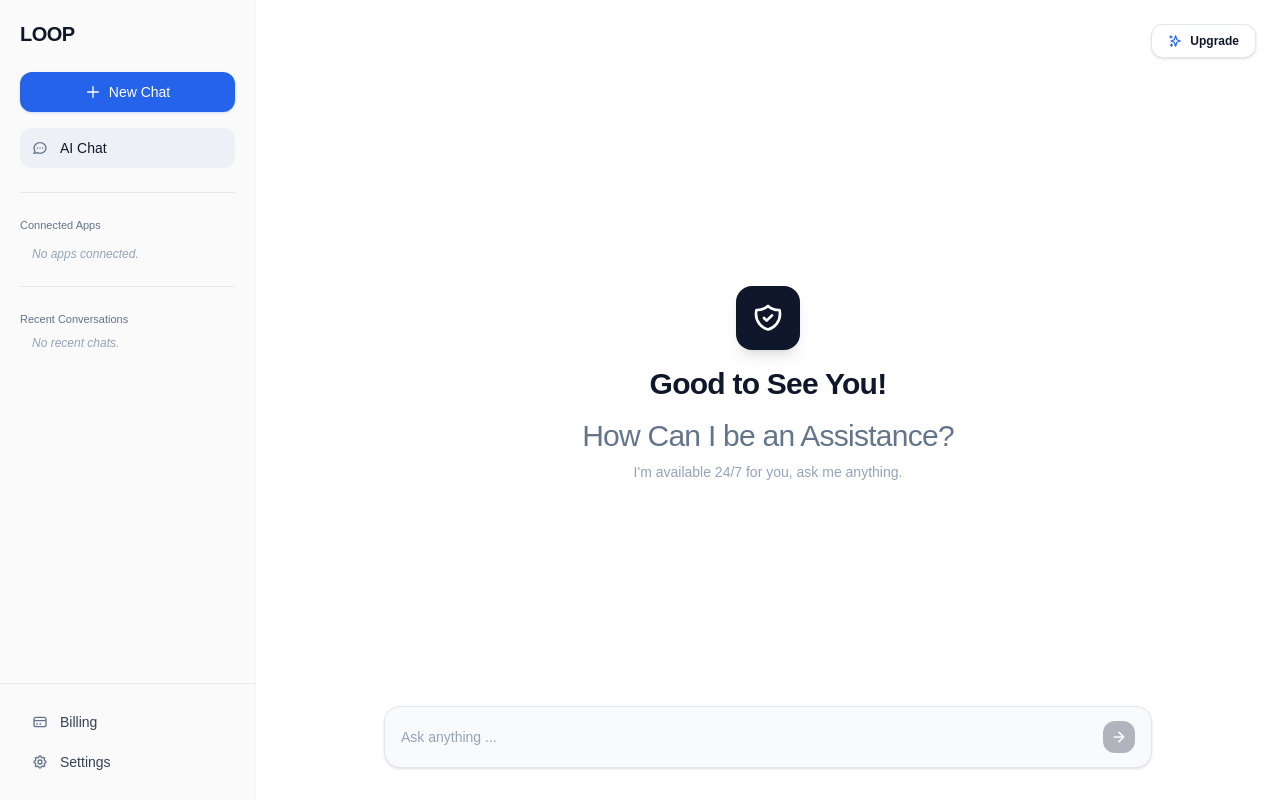
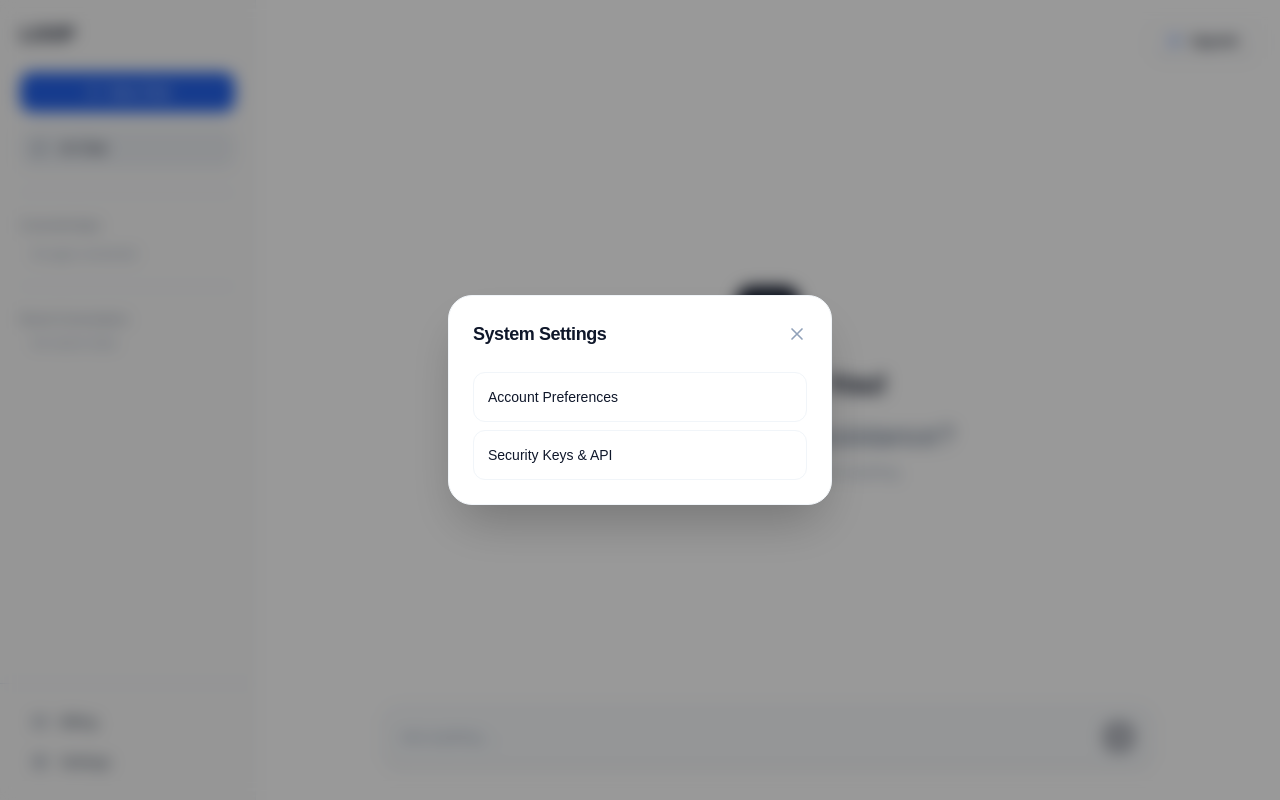
Before and after one commit to aminfxjamal-netizen/loopv1, a Next.js app: page /workspace in a window 1280 px wide. Both pictures are taken after a click on the button "Settings". Built offline with nearby package versions, Linux system fonts and the light colour scheme.

Commit message:
feat: implement persistent connected apps and workspace settings modal

```diff
--- a/app/workspace/page.tsx
+++ b/app/workspace/page.tsx
@@ -16,14 +16,57 @@ interface ConnectedApp {
   icon: string;
 }
 
+// --- Settings Modal Component ---
+interface SettingsModalProps {
+  isOpen: boolean;
+  onClose: () => void;
+  onDisconnect: () => void;
+  hasAppsConnected: boolean;
+}
+
+const SettingsModal = ({ isOpen, onClose, onDisconnect, hasAppsConnected }: SettingsModalProps) => {
+  if (!isOpen) return null;
+  return (
+    <div className="fixed inset-0 z-50 flex items-center justify-center p-4 bg-black/40 backdrop-blur-sm animate-in fade-in duration-200">
+      <div className="bg-white rounded-3xl shadow-2xl w-full max-w-sm p-6 border border-slate-100 text-[#0F172A]">
+        <div className="flex justify-between items-center mb-6">
+          <h2 className="text-lg font-bold tracking-tight">System Settings</h2>
+          <button onClick={onClose} className="text-slate-400 hover:text-slate-600 transition">
+            <svg className="w-5 h-5" fill="none" stroke="currentColor" viewBox="0 0 24 24"><path strokeLinecap="round" strokeLinejoin="round" strokeWidth="2" d="M6 18L18 6M6 6l12 12"></path></svg>
+          </button>
+        </div>
+        <div className="space-y-2">
+          <button className="w-full text-left p-3.5 rounded-xl hover:bg-slate-50 transition text-sm font-medium border border-slate-100">
+            Account Preferences
+          </button>
+          <button className="w-full text-left p-3.5 rounded-xl hover:bg-slate-50 transition text-sm font-medium border border-slate-100">
+            Security Keys & API
+          </button>
+          {hasAppsConnected && (
+            <button
+              onClick={onDisconnect}
+              className="w-full text-left p-3.5 rounded-xl bg-red-50 hover:bg-red-100 text-red-600 transition text-sm font-semibold flex items-center justify-between"
+            >
+              Disconnect Google Workspace
+              <svg className="w-4 h-4" fill="none" stroke="currentColor" viewBox="0 0 24 24"><path strokeLinecap="round" strokeLinejoin="round" strokeWidth="2" d="M17 16l4-4m0 0l-4-4m4 4H7m6 4v1a3 3 0 01-3 3H6a3 3 0 01-3-3V7a3 3 0 013-3h4a3 3 0 013 3v1"></path></svg>
+            </button>
+          )}
+        </div>
+      </div>
+    </div>
+  );
+};
+
+// --- Main Workspace Page ---
 export default function WorkspacePage() {
+  const [isSettingsOpen, setIsSettingsOpen] = useState(false);
   const [inputValue, setInputValue] = useState("");
   const [isProcessing, setIsProcessing] = useState(false);
   const [isSending, setIsSending] = useState(false);
 
-  // Real dynamic states - initialized empty
   const [connectedApps, setConnectedApps] = useState<ConnectedApp[]>([]);
   const [recentHistory, setRecentHistory] = useState<string[]>([]);
+  const [stagedAction, setStagedAction] = useState<StagedAction | null>(null);
 
   const [toast, setToast] = useState<{ show: boolean; message: string; type: "success" | "error" }>({
     show: false,
@@ -31,24 +74,38 @@ export default function WorkspacePage() {
     type: "success",
   });
 
-  const [stagedAction, setStagedAction] = useState<StagedAction | null>(null);
-
+  // Load and manage connections persistently
   useEffect(() => {
     if (typeof window !== "undefined") {
+      // 1. Check if they just got redirected from auth oauth link
       const params = new URLSearchParams(window.location.search);
+      const standardApps = [
+        { name: "Gmail", color: "text-red-500", bg: "bg-red-50", icon: "M3 8l7.89 5.26a2 2 0 002.22 0L21 8M5 19h14a2 2 0 002-2V7a2 2 0 00-2-2H5a2 2 0 00-2 2v10a2 2 0 002 2z" },
+        { name: "Google Drive", color: "text-emerald-500", bg: "bg-emerald-50", icon: "M4 16v1a3 3 0 003 3h10a3 3 0 003-3v-1m-4-8l-4-4m0 0L8 8m4-4v12" },
+        { name: "Calendar", color: "text-blue-500", bg: "bg-blue-50", icon: "M8 7V3m8 4V3m-9 8h10M5 21h14a2 2 0 002-2V7a2 2 0 00-2-2H5a2 2 0 00-2 2v12a2 2 0 002 2z" }
+      ];
+
       if (params.get("google") === "connected") {
         window.history.replaceState({}, document.title, window.location.pathname);
-
-        setConnectedApps([
-          { name: "Gmail", color: "text-red-500", bg: "bg-red-50", icon: "M3 8l7.89 5.26a2 2 0 002.22 0L21 8M5 19h14a2 2 0 002-2V7a2 2 0 00-2-2H5a2 2 0 00-2 2v10a2 2 0 002 2z" },
-          { name: "Google Drive", color: "text-emerald-500", bg: "bg-emerald-50", icon: "M4 16v1a3 3 0 003 3h10a3 3 0 003-3v-1m-4-8l-4-4m0 0L8 8m4-4v12" },
-          { name: "Calendar", color: "text-blue-500", bg: "bg-blue-50", icon: "M8 7V3m8 4V3m-9 8h10M5 21h14a2 2 0 002-2V7a2 2 0 00-2-2H5a2 2 0 00-2 2v12a2 2 0 002 2z" }
-        ]);
-
+        localStorage.setItem("loop_google_connected", "true");
+        setConnectedApps(standardApps);
         triggerToast("Google Workspace linked successfully.", "success");
+      } else {
+        // 2. Check if localstorage already knows they are verified/connected
+        const wasConnected = localStorage.getItem("loop_google_connected");
+        if (wasConnected === "true") {
+          setConnectedApps(standardApps);
+        }
       }
     }
   }, []);
+
+  const handleDisconnectWorkspace = () => {
+    localStorage.removeItem("loop_google_connected");
+    setConnectedApps([]);
+    setIsSettingsOpen(false);
+    triggerToast("Workspace connections revoked securely.", "error");
+  };
 
   const triggerToast = (message: string, type: "success" | "error") => {
     setToast({ show: true, message, type });
@@ -68,7 +125,6 @@ export default function WorkspacePage() {
         emailBody: "Hi Team,\n\nI have securely deployed our core communication nodes. The human-in-the-loop security protocols are fully online.\n\nBest,\nOperator",
       });
       setIsProcessing(false);
-
       setRecentHistory(prev => [inputValue, ...prev]);
       setInputValue("");
     }, 800);
@@ -86,12 +142,10 @@ export default function WorkspacePage() {
       });
 
       const data = await response.json();
-
       if (!response.ok) throw new Error(data.error || "Operational failure during dispatch sequence.");
 
       triggerToast("Action approved. Message securely dispatched.", "success");
       setStagedAction(null);
-
     } catch (error: any) {
       console.error("Dispatch Error:", error);
       triggerToast(error.message || "Failed to clear security gate.", "error");
@@ -103,6 +157,15 @@ export default function WorkspacePage() {
   return (
     <div className="min-h-screen bg-white text-[#0F172A] font-sans antialiased flex selection:bg-blue-50 selection:text-[#2563EB]">
 
+      {/* Settings Modal Layer */}
+      <SettingsModal
+        isOpen={isSettingsOpen}
+        onClose={() => setIsSettingsOpen(false)}
+        onDisconnect={handleDisconnectWorkspace}
+        hasAppsConnected={connectedApps.length > 0}
+      />
+
+      {/* Toast Alert Notifications */}
       {toast.show && (
         <div className={`fixed top-6 right-6 z-50 flex items-center gap-3 px-4 py-3.5 rounded-xl border text-xs font-medium shadow-sm transition-all duration-300 animate-in fade-in slide-in-from-top-4 ${
           toast.type === "success" ? "bg-slate-900 border-slate-800 text-white" : "bg-red-50 border-red-200 text-red-600"
@@ -115,17 +178,12 @@ export default function WorkspacePage() {
       {/* Advanced Light-Themed Sidebar */}
       <aside className="w-64 border-r border-[#F1F5F9] bg-[#FAFAFA] flex flex-col justify-between shrink-0 hidden md:flex h-screen overflow-y-auto scrollbar-none">
         <div className="p-5 space-y-6">
-
           <div className="space-y-4">
-            <div className="text-xl font-bold tracking-tight text-[#0F172A] mb-6">
-              LOOP
-            </div>
-
+            <div className="text-xl font-bold tracking-tight text-[#0F172A] mb-6">LOOP</div>
             <button className="w-full bg-[#2563EB] hover:bg-blue-700 text-white py-2.5 rounded-xl font-medium text-sm transition flex items-center justify-center gap-2 shadow-sm shadow-blue-500/20">
               <svg className="w-4 h-4" fill="none" stroke="currentColor" viewBox="0 0 24 24"><path strokeLinecap="round" strokeLinejoin="round" strokeWidth="2" d="M12 4v16m8-8H4"></path></svg>
               New Chat
             </button>
-
             <button className="w-full flex items-center justify-between px-3 py-2.5 bg-slate-200/50 rounded-xl text-sm font-medium text-[#0F172A] hover:bg-slate-200 transition">
               <div className="flex items-center gap-3">
                 <svg className="w-4 h-4 text-[#64748B]" fill="none" stroke="currentColor" viewBox="0 0 24 24"><path strokeLinecap="round" strokeLinejoin="round" strokeWidth="2" d="M8 12h.01M12 12h.01M16 12h.01M21 12c0 4.418-4.03 8-9 8a9.863 9.863 0 01-4.255-.949L3 20l1.395-3.72C3.512 15.042 3 13.574 3 12c0-4.418 4.03-8 9-8s9 3.582 9 8z"></path></svg>
@@ -139,16 +197,15 @@ export default function WorkspacePage() {
           {/* DYNAMIC Connected Apps Section */}
           <div className="space-y-2.5">
             <div className="text-[11px] font-medium text-[#64748B] mb-3">Connected Apps</div>
-
             {connectedApps.length === 0 ? (
               <div className="text-xs text-[#94A3B8] px-3 italic">No apps connected.</div>
             ) : (
               connectedApps.map((app, i) => (
-                <button key={i} className="w-full flex items-center gap-3 px-3 py-2 rounded-xl text-sm font-medium text-[#334155] hover:bg-slate-200/50 transition">
-                  <div className={`w-6 h-6 rounded-md flex items-center justify-center ${app.bg} ${app.color}`}>
+                <button key={i} className="w-full flex items-center gap-3 px-3 py-2 rounded-xl text-sm font-medium text-[#334155] hover:bg-slate-200/50 transition text-left">
+                  <div className={`w-6 h-6 rounded-md flex items-center justify-center ${app.bg} ${app.color} shrink-0`}>
                     <svg className="w-3.5 h-3.5" fill="none" stroke="currentColor" viewBox="0 0 24 24"><path strokeLinecap="round" strokeLinejoin="round" strokeWidth="2" d={app.icon}></path></svg>
                   </div>
-                  {app.name}
+                  <span className="truncate">{app.name}</span>
                 </button>
               ))
             )}
@@ -159,7 +216,6 @@ export default function WorkspacePage() {
           {/* DYNAMIC Recent Conversations */}
           <div className="space-y-1">
             <div className="text-[11px] font-medium text-[#64748B] mb-2">Recent Conversations</div>
-
             {recentHistory.length === 0 ? (
               <div className="text-xs text-[#94A3B8] px-3 italic">No recent chats.</div>
             ) : (
@@ -173,22 +229,24 @@ export default function WorkspacePage() {
           </div>
         </div>
 
-        {/* Bottom Settings & Billing */}
+        {/* Bottom Actions */}
         <div className="p-5 border-t border-[#E2E8F0] space-y-1">
-          <button className="w-full flex items-center gap-3 px-3 py-2 rounded-xl hover:bg-slate-200/50 transition group text-sm text-[#334155] font-medium group-hover:text-[#0F172A]">
+          <button className="w-full flex items-center gap-3 px-3 py-2 rounded-xl hover:bg-slate-200/50 transition group text-sm text-[#334155] font-medium">
              <svg className="w-4 h-4 text-[#64748B]" fill="none" stroke="currentColor" viewBox="0 0 24 24"><path strokeLinecap="round" strokeLinejoin="round" strokeWidth="2" d="M3 10h18M7 15h1m4 0h1m-7 4h12a3 3 0 003-3V8a3 3 0 00-3-3H6a3 3 0 00-3 3v8a3 3 0 003 3z"></path></svg>
              Billing
           </button>
-
-          <button className="w-full flex items-center gap-3 px-3 py-2 rounded-xl hover:bg-slate-200/50 transition group text-sm text-[#334155] font-medium group-hover:text-[#0F172A]">
+          <button
+            onClick={() => setIsSettingsOpen(true)}
+            className="w-full flex items-center gap-3 px-3 py-2 rounded-xl hover:bg-slate-200/50 transition group text-sm text-[#334155] font-medium"
+          >
              <svg className="w-4 h-4 text-[#64748B]" fill="none" stroke="currentColor" viewBox="0 0 24 24"><path strokeLinecap="round" strokeLinejoin="round" strokeWidth="2" d="M10.325 4.317c.426-1.756 2.924-1.756 3.35 0a1.724 1.724 0 002.573 1.066c1.543-.94 3.31.826 2.37 2.37a1.724 1.724 0 001.065 2.572c1.756.426 1.756 2.924 0 3.35a1.724 1.724 0 00-1.066 2.573c.94 1.543-.826 3.31-2.37 2.37a1.724 1.724 0 00-2.572 1.065c-.426 1.756-2.924 1.756-3.35 0a1.724 1.724 0 00-2.573-1.066c-1.543.94-3.31-.826-2.37-2.37a1.724 1.724 0 00-1.065-2.572c-1.756-.426-1.756-2.924 0-3.35a1.724 1.724 0 001.066-2.573c-.94-1.543.826-3.31 2.37-2.37.996.608 2.296.07 2.572-1.065z"></path><path strokeLinecap="round" strokeLinejoin="round" strokeWidth="2" d="M15 12a3 3 0 11-6 0 3 3 0 016 0z"></path></svg>
              Settings
           </button>
         </div>
       </aside>
 
+      {/* Work Arena Area */}
       <main className="flex-1 flex flex-col justify-between relative h-screen">
-
         <header className="flex justify-end p-6 absolute top-0 w-full z-10">
           <button className="bg-white border border-[#E2E8F0] shadow-sm text-[#0F172A] hover:bg-slate-50 px-4 py-2 rounded-xl text-xs font-semibold flex items-center gap-2 transition">
             <svg className="w-3.5 h-3.5 text-[#2563EB]" fill="none" stroke="currentColor" viewBox="0 0 24 24"><path strokeLinecap="round" strokeLinejoin="round" strokeWidth="2" d="M5 3v4M3 5h4M6 17v4m-2-2h4m5-16l2.286 6.857L21 12l-5.714 2.143L13 21l-2.286-6.857L5 12l5.714-2.143L13 3z"></path></svg>
@@ -244,18 +302,10 @@ export default function WorkspacePage() {
                 </div>
               </div>
               <div className="px-6 py-5 border-t border-[#E2E8F0] bg-white flex justify-end gap-3">
-                <button
-                  onClick={() => setStagedAction(null)}
-                  disabled={isSending}
-                  className="px-5 py-2.5 hover:bg-slate-50 text-[#64748B] font-medium text-sm rounded-xl transition disabled:opacity-50"
-                >
+                <button onClick={() => setStagedAction(null)} disabled={isSending} className="px-5 py-2.5 hover:bg-slate-50 text-[#64748B] font-medium text-sm rounded-xl transition disabled:opacity-50">
                   Abort
                 </button>
-                <button
-                  onClick={handleAuthorizeAndDispatch}
-                  disabled={isSending}
-                  className="px-6 py-2.5 bg-[#0F172A] hover:bg-black text-white font-medium text-sm rounded-xl shadow-md transition flex items-center gap-2 disabled:opacity-50"
-                >
+                <button onClick={handleAuthorizeAndDispatch} disabled={isSending} className="px-6 py-2.5 bg-[#0F172A] hover:bg-black text-white font-medium text-sm rounded-xl shadow-md transition flex items-center gap-2 disabled:opacity-50">
                   {isSending ? "Executing..." : "Authorize Action"}
                 </button>
               </div>
@@ -263,12 +313,9 @@ export default function WorkspacePage() {
           )}
         </div>
 
-        {/* Clean Floating Omnibox Input Area */}
+        {/* Floating Input Box */}
         <div className="absolute bottom-0 w-full bg-gradient-to-t from-white via-white to-transparent pt-10 pb-8 px-6 flex flex-col items-center gap-4">
-          <form
-            onSubmit={handleCommandSubmit}
-            className="w-full max-w-3xl bg-[#F8FAFC] border border-[#E2E8F0] shadow-sm rounded-2xl px-4 py-3.5 flex items-center gap-3 focus-within:border-[#CBD5E1] focus-within:bg-white focus-within:shadow-md transition-all duration-300"
-          >
+          <form onSubmit={handleCommandSubmit} className="w-full max-w-3xl bg-[#F8FAFC] border border-[#E2E8F0] shadow-sm rounded-2xl px-4 py-3.5 flex items-center gap-3 focus-within:border-[#CBD5E1] focus-within:bg-white focus-within:shadow-md transition-all duration-300">
             <input
               type="text"
               value={inputValue}
@@ -277,11 +324,7 @@ export default function WorkspacePage() {
               placeholder="Ask anything ..."
               className="flex-1 bg-transparent border-none text-sm focus:outline-none placeholder-[#94A3B8] disabled:opacity-50"
             />
-            <button
-              type="submit"
-              disabled={isProcessing || isSending || !!stagedAction || !inputValue.trim()}
-              className="bg-[#0F172A] hover:bg-slate-800 text-white p-2 rounded-xl transition disabled:opacity-30 disabled:hover:bg-[#0F172A]"
-            >
+            <button type="submit" disabled={isProcessing || isSending || !!stagedAction || !inputValue.trim()} className="bg-[#0F172A] hover:bg-slate-800 text-white p-2 rounded-xl transition disabled:opacity-30">
                <svg className="w-4 h-4 transform rotate-90" fill="none" stroke="currentColor" strokeWidth="2.5" viewBox="0 0 24 24">
                  <path strokeLinecap="round" strokeLinejoin="round" d="M12 19V5m0 0l-7 7m7-7l7 7" />
                </svg>
```
